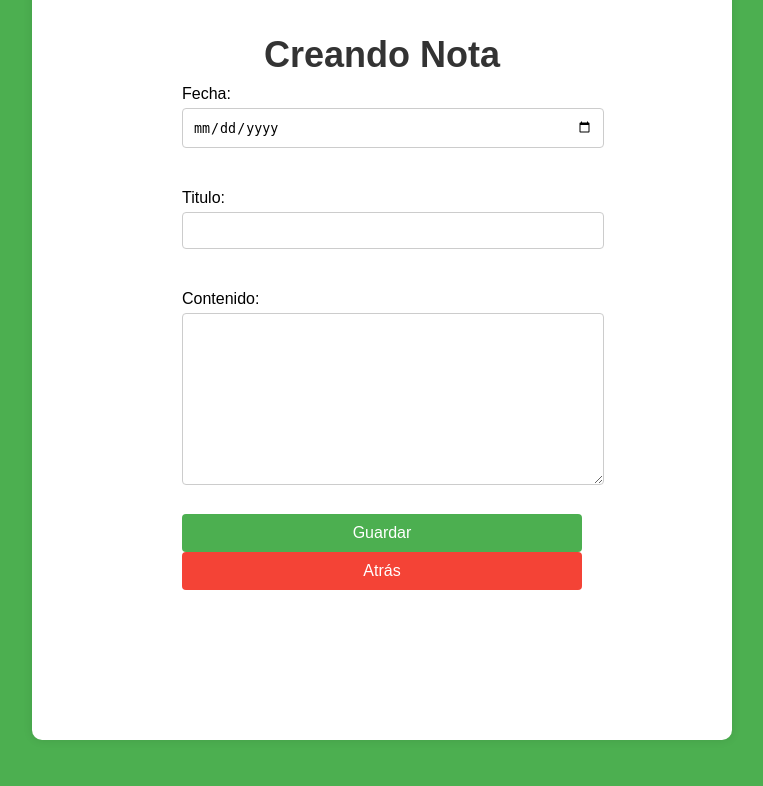
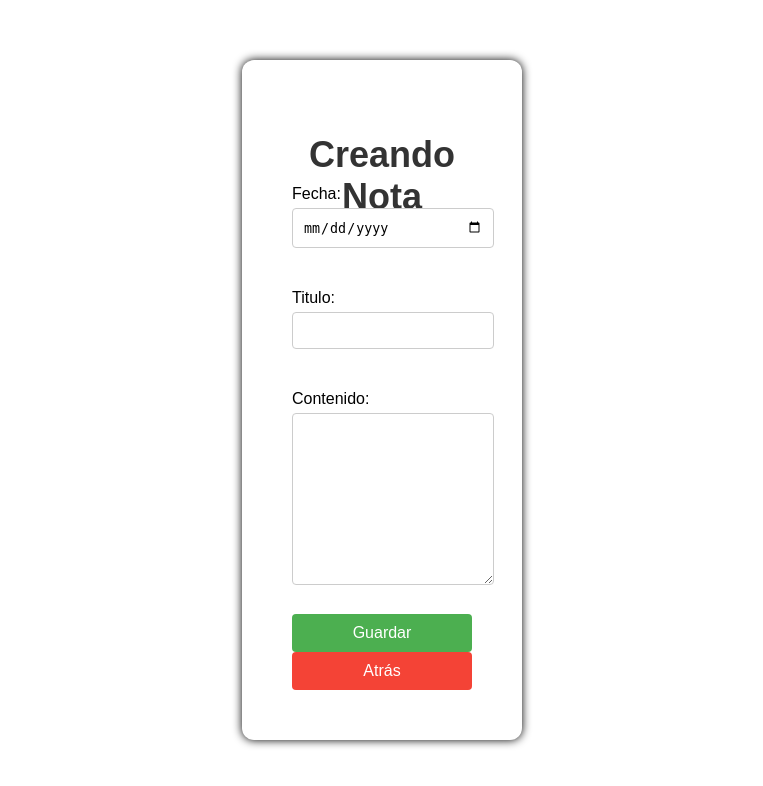
Before and after one commit to RyanValdivia/pweb2-teoria, a Django app: page /crearNota/ in a window 1280 px wide. Shown: the top 786 px of the page, without its empty margins (258-1021 px from the left). Run offline with Django 5.2, Linux system fonts and the light colour scheme.

Commit message:
mejorando el aspecto del formulario crearNota en forms.css

```diff
--- a/agenda/static/form.css
+++ b/agenda/static/form.css
@@ -1,6 +1,6 @@
 body {
     font-family: Arial, sans-serif;
-    background-color: #4CAF50;
+    background-color: #ffffff;
     ;
     margin: 0;
     padding: 0;
@@ -12,9 +12,11 @@ body {
 
 .container {
     background-color: #ffffff;
-    padding: 150px;
-    border-radius: 10px;
-    box-shadow: 0 0 10px rgba(0, 0, 0, 0.1);
+    margin: 500px;
+    margin-bottom: 300px;
+    padding: 50px;
+    border-radius: 12px;
+    box-shadow: 0 0 10px rgba(0, 0, 0, 1);
     width: 90%;
     max-width: 400px;
 }
@@ -23,7 +25,7 @@ h1 {
     font-size: 36px;
     color: #333333;
     margin-bottom: 20px;
-    text-align: center;
+    text-align:center;
     height: 15px;
 }
 
```
